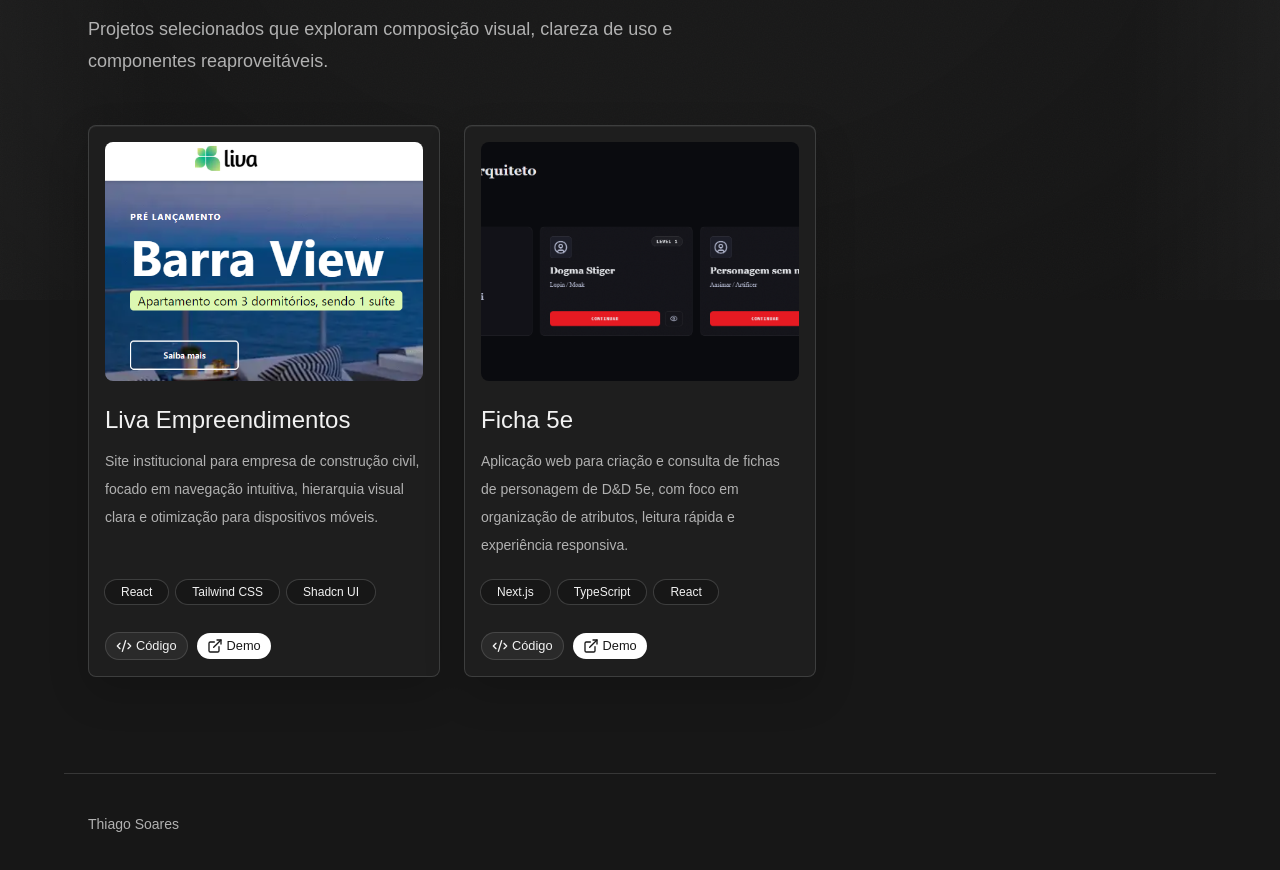
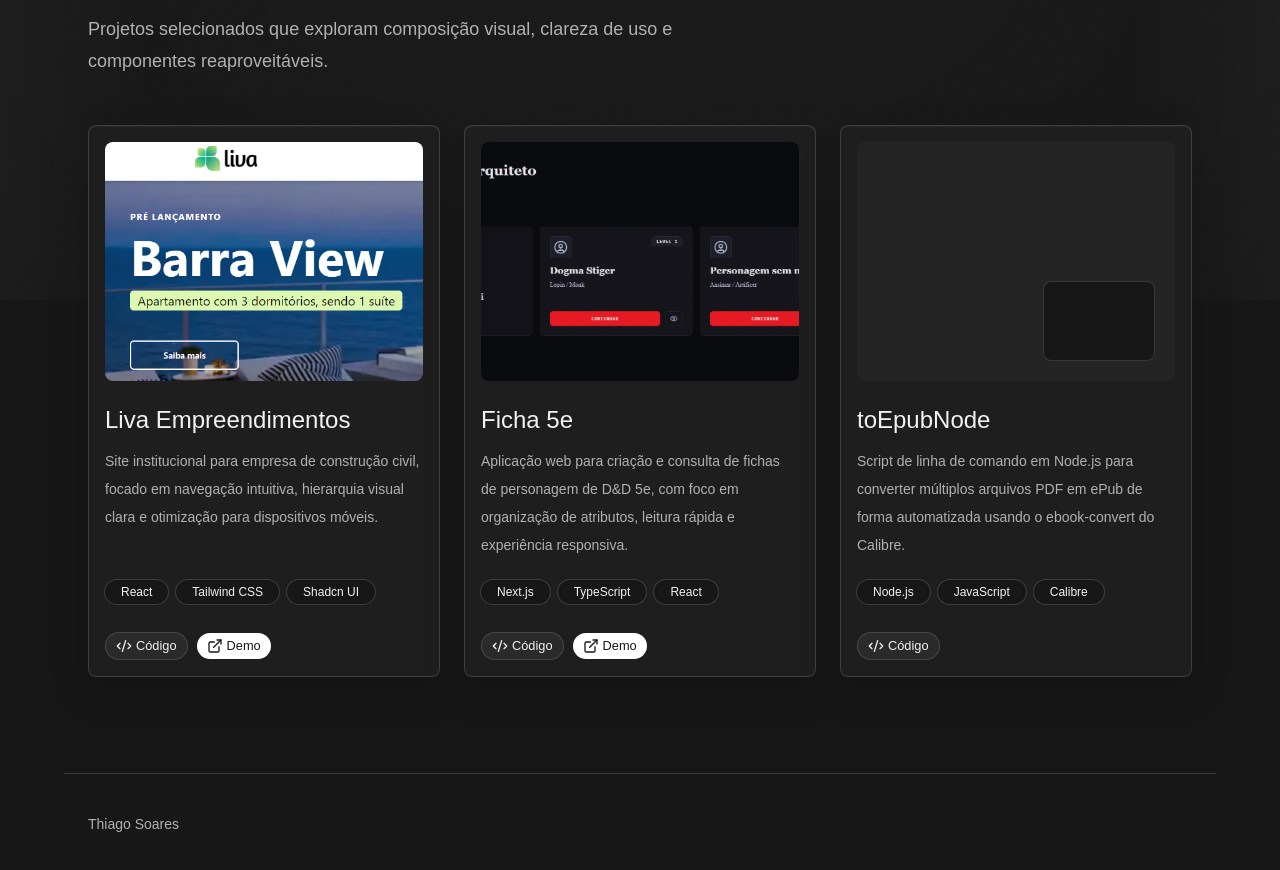
Before and after one commit to ThiagoS5/Portfolio, a React (Vite) app: page /projetos in a window 1280 px wide. Shown: the part 500-1370 px from the top of the page. Built offline with nearby package versions, Linux system fonts and the light colour scheme.

Commit message:
feat: adicionar suporte a projetos sem URL de demonstração

```diff
--- a/src/domains/projects/components/ProjectCard.tsx
+++ b/src/domains/projects/components/ProjectCard.tsx
@@ -7,7 +7,7 @@ import { Button } from "@/shared/components/ui/button";
 
 type ProjectCardProps = {
 	codeUrl: string;
-	demoUrl: string;
+	demoUrl?: string;
 	description: string;
 	previewAlt?: string;
 	previewImage?: string;
@@ -26,7 +26,7 @@ export function ProjectCard({
 }: ProjectCardProps) {
 	const titleId = useId();
 	const { t } = useTranslation();
-	const isInternalDemo = demoUrl.startsWith("/");
+	const isInternalDemo = demoUrl?.startsWith("/") ?? false;
 
 	return (
 		<article
@@ -83,6 +83,7 @@ export function ProjectCard({
 							{t("projects.actions.code")}
 						</a>
 					</Button>
+					{demoUrl ? (
 						<Button asChild className="rounded-full" size="sm">
 							{isInternalDemo ? (
 								<Link
@@ -104,6 +105,7 @@ export function ProjectCard({
 								</a>
 							)}
 						</Button>
+					) : null}
 				</div>
 			</div>
 		</article>
--- a/src/shared/i18n/locales/en.json
+++ b/src/shared/i18n/locales/en.json
@@ -199,6 +199,12 @@
 				"demoUrl": "https://5e-sheet-site.vercel.app/",
 				"previewImage": "/projects/5Sheet.png",
 				"previewAlt": "Home screen of the 5e Sheet project"
+			},
+			{
+				"title": "toEpubNode",
+				"description": "Node.js command-line script for automatically converting multiple PDF files to ePub using Calibre's ebook-convert tool.",
+				"technologies": ["Node.js", "JavaScript", "Calibre"],
+				"codeUrl": "https://github.com/ThiagoS5/toEpubNode"
 			}
 		],
 		"listLabel": "Selected projects list",
--- a/src/shared/i18n/locales/pt-BR.json
+++ b/src/shared/i18n/locales/pt-BR.json
@@ -199,6 +199,12 @@
 				"demoUrl": "https://5e-sheet-site.vercel.app/",
 				"previewImage": "/projects/5Sheet.png",
 				"previewAlt": "Tela inicial do projeto Ficha 5e"
+			},
+			{
+				"title": "toEpubNode",
+				"description": "Script de linha de comando em Node.js para converter múltiplos arquivos PDF em ePub de forma automatizada usando o ebook-convert do Calibre.",
+				"technologies": ["Node.js", "JavaScript", "Calibre"],
+				"codeUrl": "https://github.com/ThiagoS5/toEpubNode"
 			}
 		],
 		"listLabel": "Lista de projetos selecionados",
--- a/src/shared/i18n/usePortfolioContent.ts
+++ b/src/shared/i18n/usePortfolioContent.ts
@@ -137,7 +137,7 @@ export type FaqContent = {
 
 export type ProjectContent = {
 	codeUrl: string;
-	demoUrl: string;
+	demoUrl?: string;
 	description: string;
 	previewAlt?: string;
 	previewImage?: string;
```
Also changed, not shown: 2 other files (tests, documents, lock files or other folders). Lines whose indentation alone changed are shown as unchanged.
